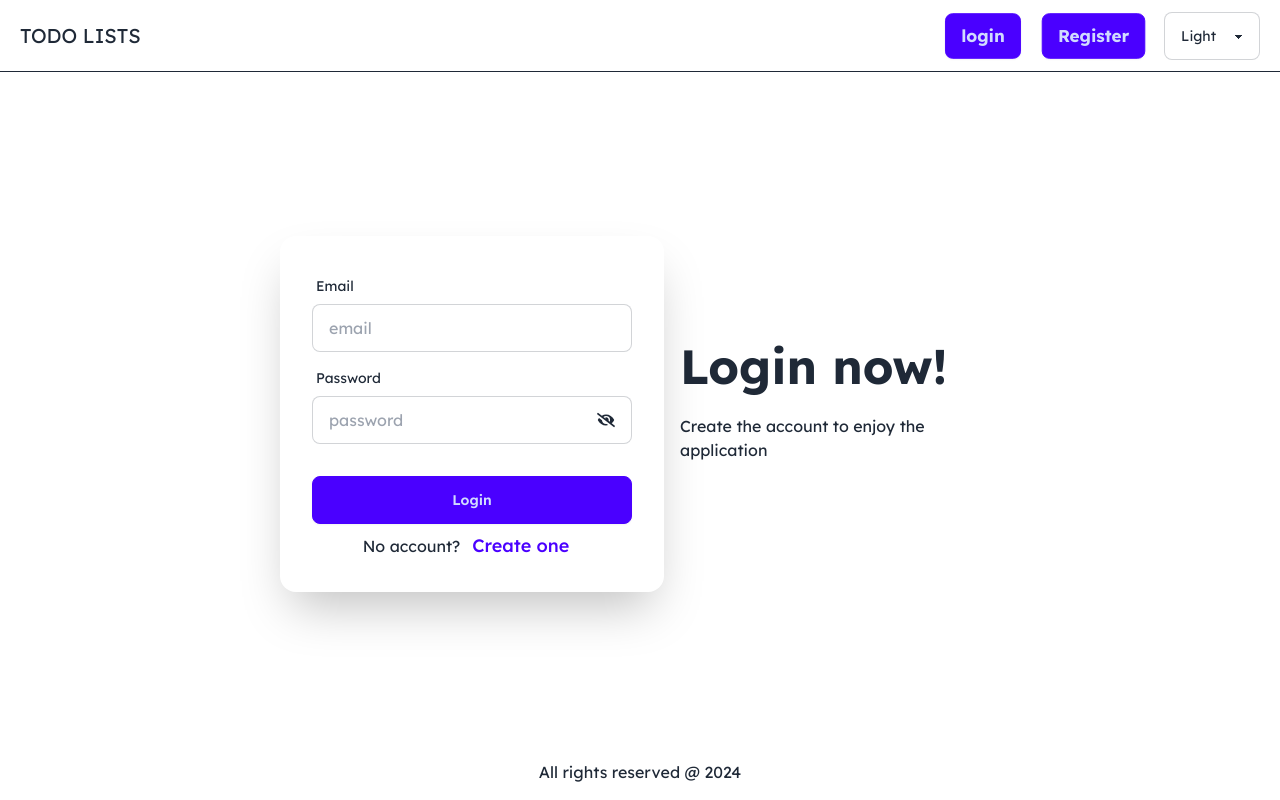
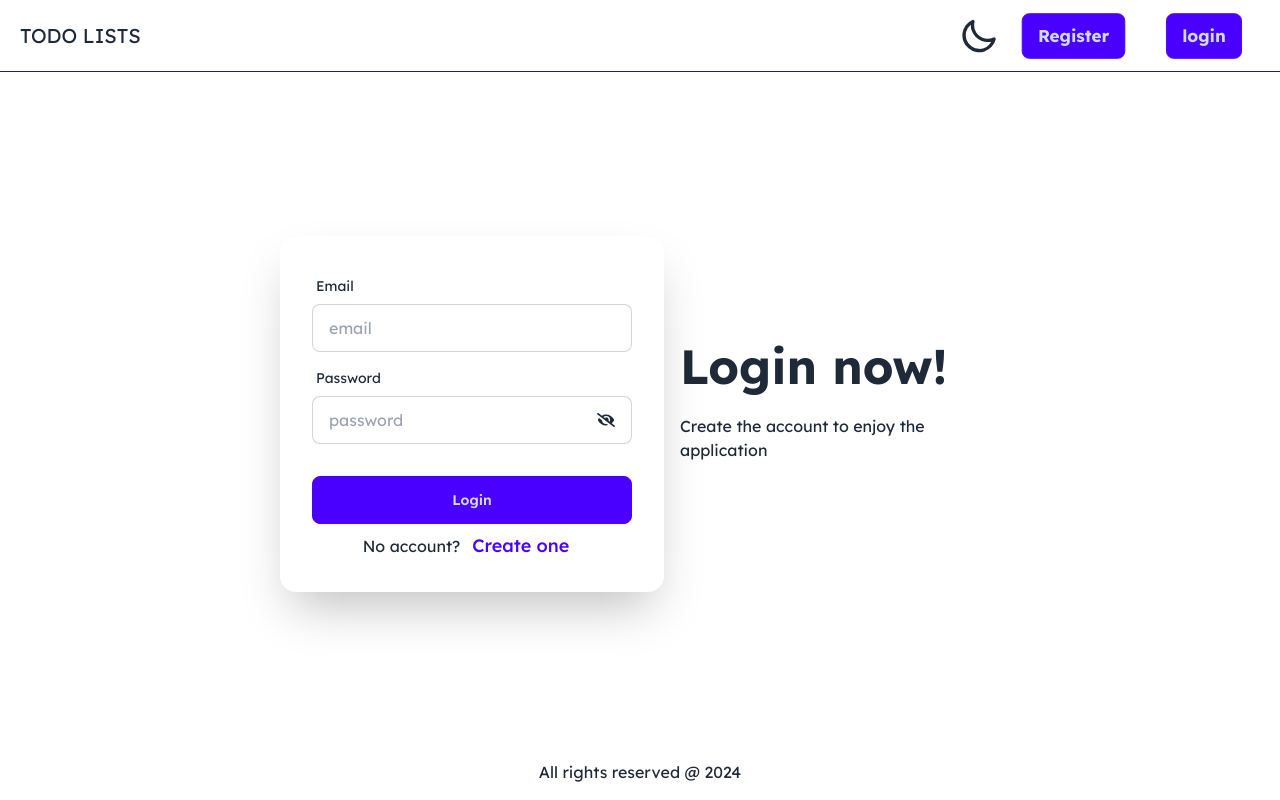
Before and after one commit to mishalmusthafa/todolistmernapp, a React (Create React App) app in the folder frontend/: page /login in a window 1280 px wide. Built offline with nearby package versions, Linux system fonts and the light colour scheme.

Commit message:
Changed the themeSwitcer layout, Added backbutton,

```diff
--- a/frontend/src/components/AddTask.jsx
+++ b/frontend/src/components/AddTask.jsx
@@ -7,6 +7,7 @@ import { createTodo, reset } from '../features/todo/todoSlice';
 import Spinner from './Spinner';
 import { toast } from 'react-toastify';
 import { setSelectedView } from '../features/activeView/activeViewSlice';
+import BackButton from './BackButton';
 
 function AddTask() {
     const dispatch = useDispatch();
@@ -62,6 +63,8 @@ function AddTask() {
     return (
         <main className="card-body">
             <h2 className="card-title text-primary">Add Tasks</h2>
+
+            {/* Form Field */}
             <form className="max-h-96 overflow-auto" onSubmit={addTasks}>
                 <div className="form-control">
                     <label htmlFor="title" className="label ">
@@ -131,9 +134,15 @@ function AddTask() {
                         />
                     )}
                 </div>
+                {/* BackButton */}
+                <div className="absolute bottom-7 left-7">
+                    <BackButton />
+                </div>
+
+                {/* Add Button */}
                 <button
                     type="submit"
-                    className="btn btn-primary mt-4 text-lg absolute bottom-5 right-5"
+                    className="btn btn-primary  text-lg absolute bottom-7 right-7"
                 >
                     Add
                 </button>
--- a/frontend/src/components/BackButton.jsx
+++ b/frontend/src/components/BackButton.jsx
@@ -1,11 +1,23 @@
-import { useNavigate } from 'react-router-dom';
+import { setSelectedView } from '../features/activeView/activeViewSlice';
+import { useDispatch, useSelector } from 'react-redux';
+import { IoIosArrowBack } from 'react-icons/io';
 
 function BackButton() {
-    let navigate = useNavigate();
+    const dispatch = useDispatch();
+    const { lastSelectedView } = useSelector((state) => state.activeView);
+
+    const handleBackButton = () => {
+        console.log(lastSelectedView);
+        dispatch(setSelectedView(lastSelectedView));
+    };
+
     return (
         <>
-            <button onClick={() => navigate('/')} className="btn btn-primary">
-                Back
+            <button
+                onClick={handleBackButton}
+                className="btn btn-ghost text-5xl"
+            >
+                <IoIosArrowBack />
             </button>
         </>
     );
--- a/frontend/src/components/EditTask.jsx
+++ b/frontend/src/components/EditTask.jsx
@@ -7,6 +7,7 @@ import { reset, updateTodo } from '../features/todo/todoSlice';
 import Spinner from './Spinner';
 import { toast } from 'react-toastify';
 import { setSelectedView } from '../features/activeView/activeViewSlice';
+import BackButton from './BackButton';
 
 function EditTask() {
     const dispatch = useDispatch();
@@ -142,9 +143,15 @@ function EditTask() {
                         )}
                     </div>
                 </div>
+                {/* BackButton */}
+                <div className="absolute bottom-7 left-7">
+                    <BackButton  />
+                </div>
+
+                {/* Add Button */}
                 <button
                     type="submit"
-                    className="btn btn-primary mt-4 text-lg absolute bottom-5 right-5"
+                    className="btn btn-primary mt-4 text-lg absolute bottom-7 right-7"
                 >
                     Update
                 </button>
--- a/frontend/src/components/Header.jsx
+++ b/frontend/src/components/Header.jsx
@@ -26,7 +26,7 @@ function Header() {
                     </Link>
                 </div>
                 {/* Authenthication and theme switcher */}
-                <div className=" flex">
+                <div className="flex flex-row-reverse gap-5">
                     {user ? (
                         <>
                             {/* Logout Button */}
--- a/frontend/src/components/ShowSingleTodo.jsx
+++ b/frontend/src/components/ShowSingleTodo.jsx
@@ -4,22 +4,11 @@ import { useEffect } from 'react';
 import { getTodos, reset, setCurrentTodoId } from '../features/todo/todoSlice';
 import TodoItem from './TodoItem';
 import BackButton from './BackButton';
-import {
-    setLastSelectedView,
-    setSelectedView,
-} from '../features/activeView/activeViewSlice';
+import { setSelectedView } from '../features/activeView/activeViewSlice';
 
 function ShowSingleTodo() {
     const { todo, isLoading, isSuccess } = useSelector((state) => state.todo);
     const dispatch = useDispatch();
-    const { selectedView, lastSelectedView } = useSelector(
-        (state) => state.activeView
-    );
-
-    const showTodo = (id, view) => {
-        dispatch(setCurrentTodoId(id));
-        dispatch(setSelectedView(view));
-    };
 
     useEffect(() => {
         return () => {
@@ -29,19 +18,32 @@ function ShowSingleTodo() {
         };
     }, [dispatch, isSuccess]);
 
+    const showTodo = (id, view) => {
+        dispatch(setCurrentTodoId(id));
+        dispatch(setSelectedView(view));
+    };
+
     if (isLoading) {
         return <Spinner />;
     }
 
     return (
         <main className="card-body">
+            {/* Task title */}
             <h2 className="card-title text-primary">Task</h2>
             <h1 className="border-b-4 border-primary text-lg font-bold py-2">
                 {todo.title}
             </h1>
+
+            {/* Task Description */}
             <p className="mt-3">{todo.description}</p>
-            <div className="btn mt-4 text-lg absolute bottom-5 right-5">
+            {/* Back Button and date*/}
+            {/* Back button */}
+            <div className="text-lg absolute bottom-7 left-7">
                 <BackButton />
+            </div>
+            {/* Todo Date */}
+            <div className="btn mt-4 text-lg absolute bottom-7 right-7">
                 {todo.due ? (
                     <>
                         {Date.parse(todo.due) > Date.now() ? (
--- a/frontend/src/components/StarredTodo.jsx
+++ b/frontend/src/components/StarredTodo.jsx
@@ -34,7 +34,7 @@ function StarredTodo() {
             ) : (
                 <ul className="space-y-2">
                     {starredTodos.map((todo) => (
-                        <TodoItem todo={todo} />
+                        <TodoItem todo={todo} key={todo._id} />
                     ))}
                 </ul>
             )}
--- a/frontend/src/components/ThemeSwitcher.jsx
+++ b/frontend/src/components/ThemeSwitcher.jsx
@@ -11,19 +11,45 @@ const ThemeSwitcher = () => {
     }, [theme]);
 
     const handleThemeChange = (e) => {
-        setTheme(e.target.value);
+        if (e.target.value === 'dark') {
+            setTheme('light');
+        } else {
+            setTheme('dark');
+        }
     };
 
     return (
-        <select
-            value={theme}
-            onChange={handleThemeChange}
-            className="w-24 select select-bordered "
-        >
-            <option value="light">Light</option>
-            <option value="dark">Dark</option>
-            <option value="cupcake">Cupcake</option>
-        </select>
+        // <select
+        //     value={theme}
+        //     onChange={handleThemeChange}
+        //     className="w-24 select select-bordered "
+        // >
+        //     <option value="light">Light</option>
+        //     <option value="dark">Dark</option>
+        //     <option value="cupcake">Cupcake</option>
+        // </select>
+        <label className="swap swap-rotate">
+            {/* this hidden checkbox controls the state */}
+            <input type="checkbox" value={theme} onChange={handleThemeChange} />
+
+            {/* sun icon */}
+            <svg
+                className="swap-on h-10 w-10 fill-current"
+                xmlns="http://www.w3.org/2000/svg"
+                viewBox="0 0 24 24"
+            >
+                <path d="M5.64,17l-.71.71a1,1,0,0,0,0,1.41,1,1,0,0,0,1.41,0l.71-.71A1,1,0,0,0,5.64,17ZM5,12a1,1,0,0,0-1-1H3a1,1,0,0,0,0,2H4A1,1,0,0,0,5,12Zm7-7a1,1,0,0,0,1-1V3a1,1,0,0,0-2,0V4A1,1,0,0,0,12,5ZM5.64,7.05a1,1,0,0,0,.7.29,1,1,0,0,0,.71-.29,1,1,0,0,0,0-1.41l-.71-.71A1,1,0,0,0,4.93,6.34Zm12,.29a1,1,0,0,0,.7-.29l.71-.71a1,1,0,1,0-1.41-1.41L17,5.64a1,1,0,0,0,0,1.41A1,1,0,0,0,17.66,7.34ZM21,11H20a1,1,0,0,0,0,2h1a1,1,0,0,0,0-2Zm-9,8a1,1,0,0,0-1,1v1a1,1,0,0,0,2,0V20A1,1,0,0,0,12,19ZM18.36,17A1,1,0,0,0,17,18.36l.71.71a1,1,0,0,0,1.41,0,1,1,0,0,0,0-1.41ZM12,6.5A5.5,5.5,0,1,0,17.5,12,5.51,5.51,0,0,0,12,6.5Zm0,9A3.5,3.5,0,1,1,15.5,12,3.5,3.5,0,0,1,12,15.5Z" />
+            </svg>
+
+            {/* moon icon */}
+            <svg
+                className="swap-off h-10 w-10 fill-current"
+                xmlns="http://www.w3.org/2000/svg"
+                viewBox="0 0 24 24"
+            >
+                <path d="M21.64,13a1,1,0,0,0-1.05-.14,8.05,8.05,0,0,1-3.37.73A8.15,8.15,0,0,1,9.08,5.49a8.59,8.59,0,0,1,.25-2A1,1,0,0,0,8,2.36,10.14,10.14,0,1,0,22,14.05,1,1,0,0,0,21.64,13Zm-9.5,6.69A8.14,8.14,0,0,1,7.08,5.22v.27A10.15,10.15,0,0,0,17.22,15.63a9.79,9.79,0,0,0,2.1-.22A8.11,8.11,0,0,1,12.14,19.73Z" />
+            </svg>
+        </label>
     );
 };
 
--- a/frontend/src/components/TodoItem.jsx
+++ b/frontend/src/components/TodoItem.jsx
@@ -1,6 +1,9 @@
 import React, { useState } from 'react';
-import { useDispatch } from 'react-redux';
-import { setSelectedView } from '../features/activeView/activeViewSlice';
+import { useDispatch, useSelector } from 'react-redux';
+import {
+    setLastSelectedView,
+    setSelectedView,
+} from '../features/activeView/activeViewSlice';
 import {
     getSingleTodo,
     setCurrentTodoId,
@@ -14,6 +17,7 @@ import { MdDelete } from 'react-icons/md';
 function TodoItem({ todo }) {
     const dispatch = useDispatch();
     const [completed, setCompleted] = useState(todo.completed || false);
+    const { selectedView } = useSelector((state) => state.activeView);
 
     const showEditTodo = (id, view) => {
         dispatch(setCurrentTodoId(id));
@@ -21,6 +25,9 @@ function TodoItem({ todo }) {
     };
 
     const showSingleTodo = (id, view) => {
+        // Setting last selected view for the going back (Button)
+        dispatch(setLastSelectedView(selectedView));
+
         dispatch(getSingleTodo(id));
         dispatch(setSelectedView(view));
     };
--- a/frontend/src/components/TodoList.jsx
+++ b/frontend/src/components/TodoList.jsx
@@ -28,7 +28,7 @@ function Tasks() {
             ) : (
                 <ul className="space-y-2">
                     {todos.map((todo) => (
-                        <TodoItem todo={todo} />
+                        <TodoItem todo={todo} key={todo._id} />
                     ))}
                 </ul>
             )}
--- a/frontend/src/features/activeView/activeViewSlice.js
+++ b/frontend/src/features/activeView/activeViewSlice.js
@@ -10,6 +10,7 @@ const activeViewSlice = createSlice({
     initialState,
     reducers: {
         setSelectedView: (state, action) => {
+            console.log('Setting the selected view', action.payload);
             state.selectedView = action.payload;
         },
         setLastSelectedView: (state, action) => {
```
Also changed, not shown: frontend/src/components/Filters.jsx (+16 -7 lines), frontend/src/features/todo/todoService.js (+0 -8 lines).
